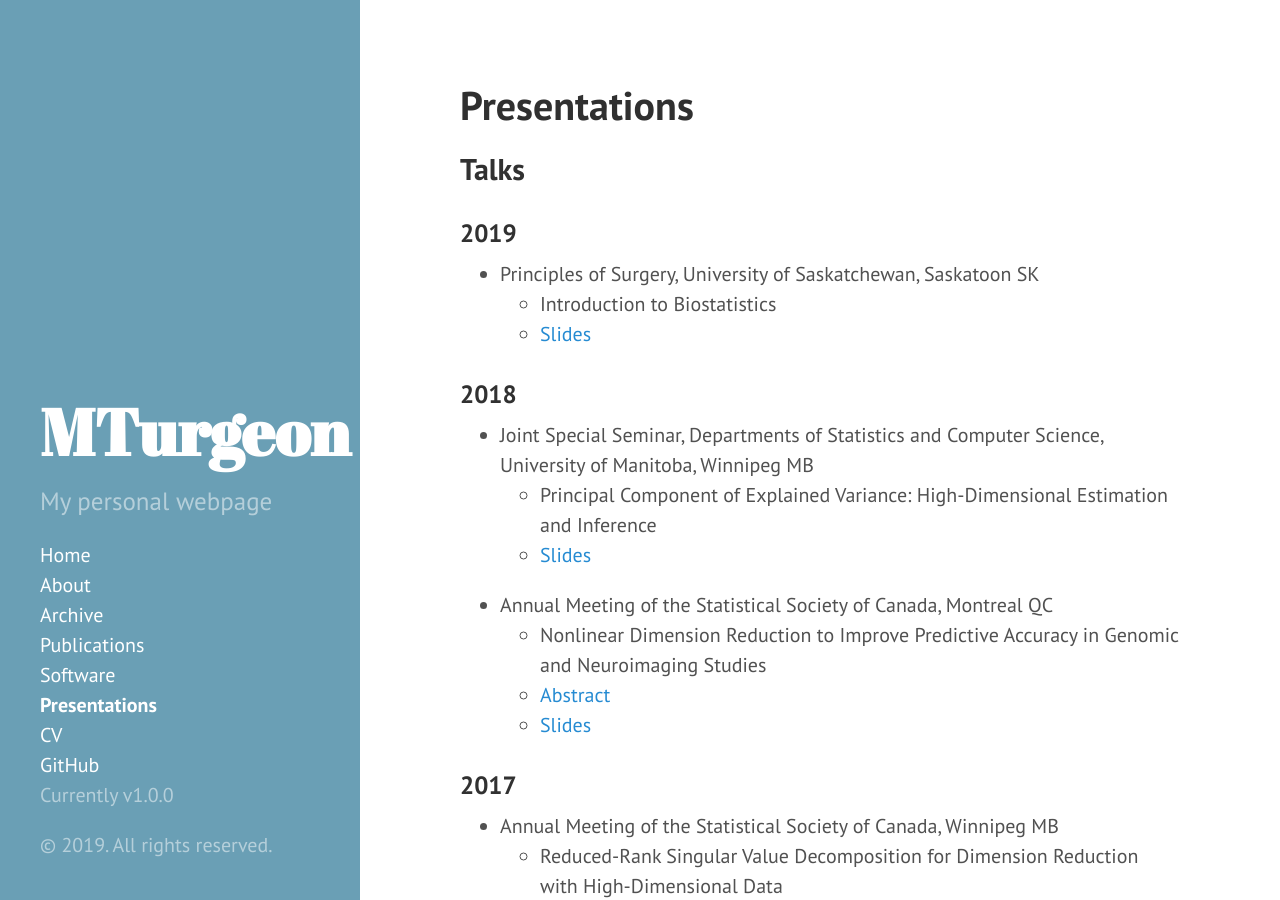
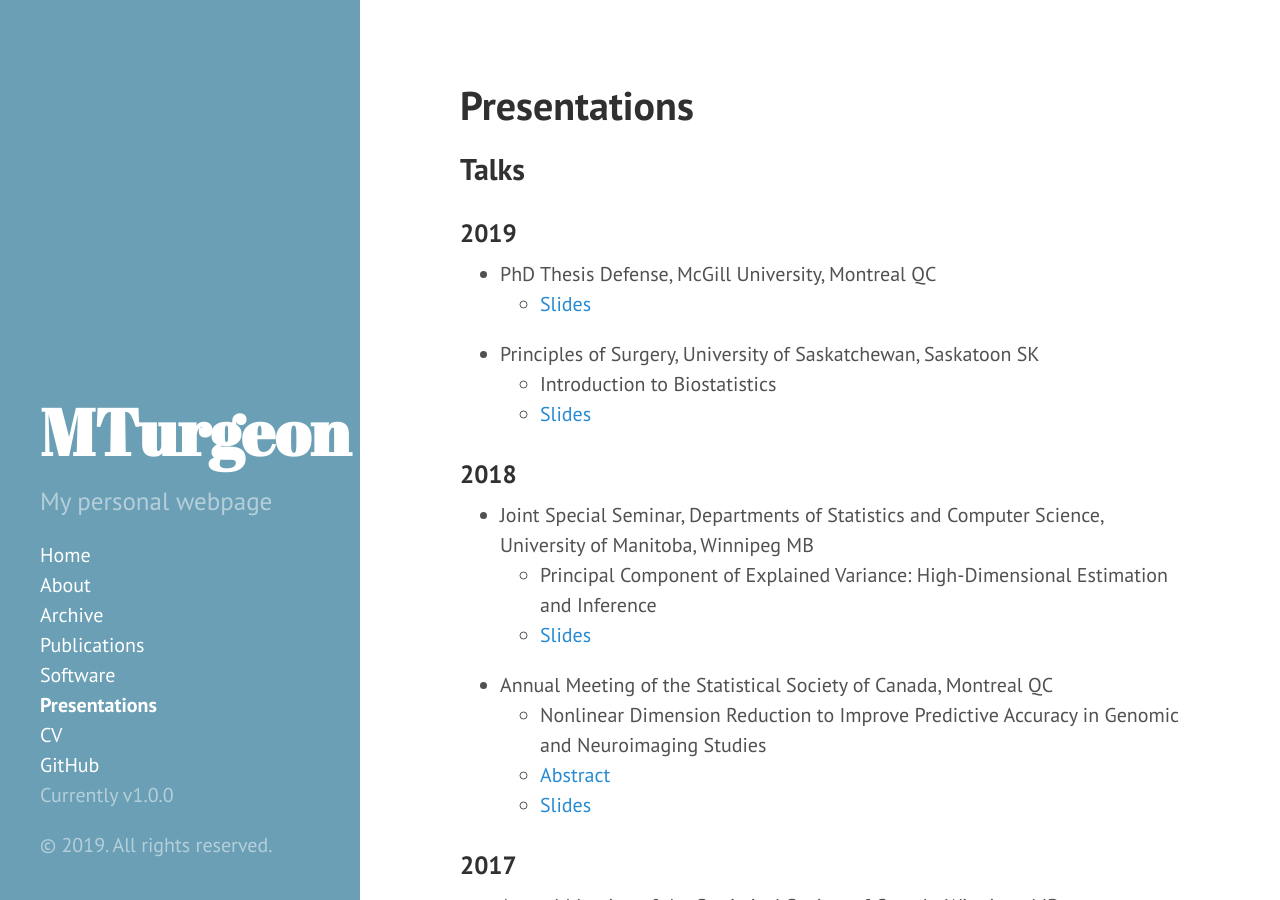
Before and after one commit to turgeonmaxime/old_website, a Jekyll site: the page built from talks.md, in a window 1280 px wide and 900 px high. Built offline with Jekyll 4.4.1, drawn with Linux system fonts in a browser that asks for light colours.

Commit message:
add defense slides

```diff
--- a/talks.md
+++ b/talks.md
@@ -7,6 +7,9 @@ comments: no
 ## Talks
 
 ### 2019
+
+  - PhD Thesis Defense, McGill University, Montreal QC
+    + [Slides]({{ site.github.url }}/slides/MTurgeon_PhD_defense_slides.pdf)
 
   - Principles of Surgery, University of Saskatchewan, Saskatoon SK
     + Introduction to Biostatistics
```
